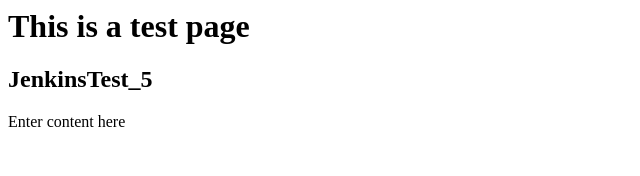
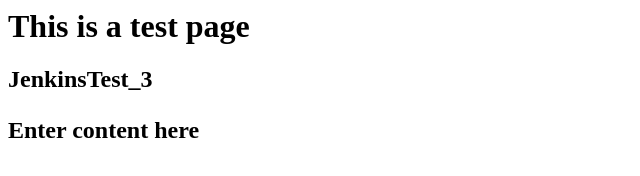
Before and after one commit to Rafid13/TestApp, a plain HTML site: page index.html in a window 1280 px wide. Shown: the whole page, without its empty margins (0-640 px from the left). Drawn offline with Linux system fonts and the light colour scheme.

Commit message:
Test commit

```diff
--- a/index.html
+++ b/index.html
@@ -1,5 +1,5 @@
 <h1>This is a test page</h1>
 
-<h2>JenkinsTest_5</h2>
+<h2>JenkinsTest_3<h2>
 
 <p>Enter content here</p>
```
